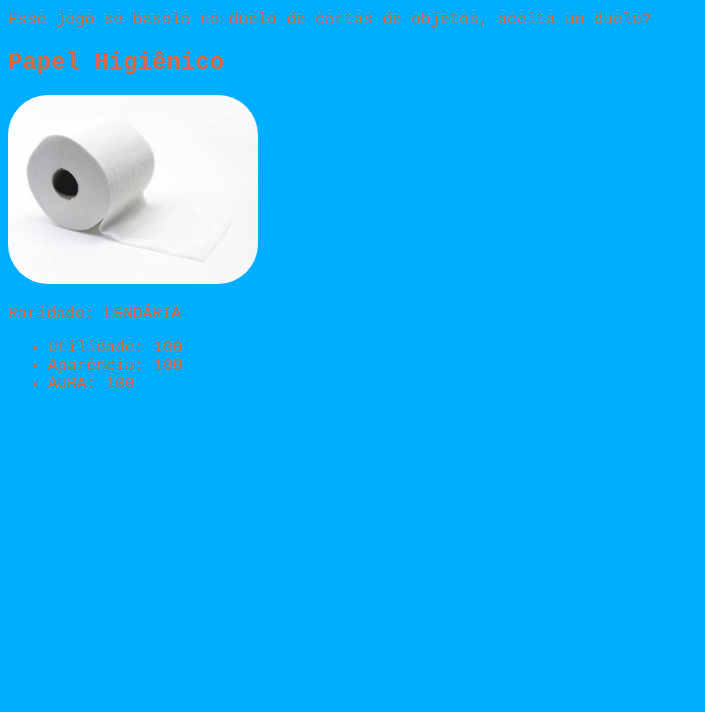
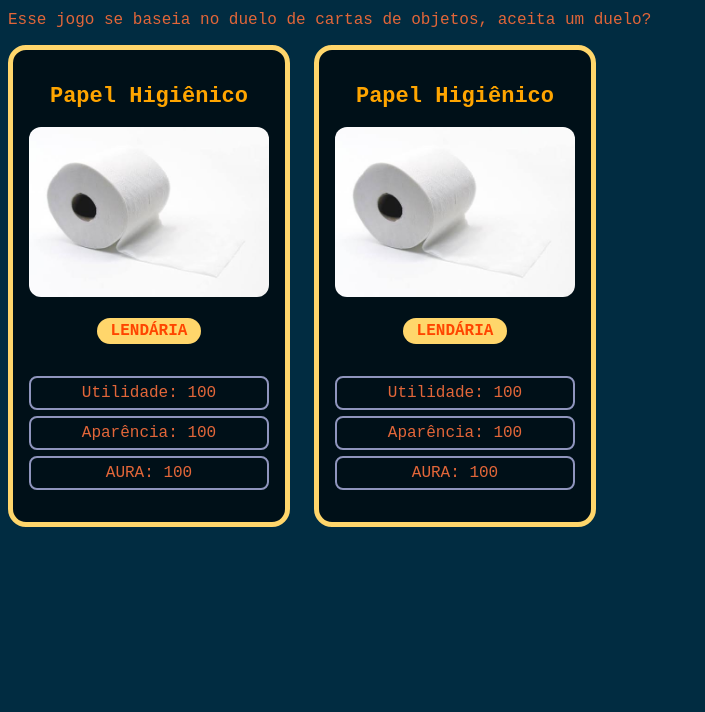
Before and after one commit to PedroMM22/Trunfo, a plain HTML site: page index.html in a window 1280 px wide. Shown: the part 88-800 px from the top of the page, without its empty margins (0-705 px from the left). Drawn offline with Linux system fonts and the light colour scheme.

Commit message:
Fizemos mudanças no estilo das cartas

```diff
--- a/index.html
+++ b/index.html
@@ -14,20 +14,39 @@
         </P>
 
     <!-- Cartas -->
-
+     <div class="colecao">
+        <div class="carta lendaria">
             <h2> Papel Higiênico </h2>
             <img
                 src="images/PapelHigienico.jpg"
                 alt="Imagem retirada de: https://pt.wikipedia.org/wiki/Papel_higi%C3%AAnico"
                 width="250">
 
-        <p> Raridade: LENDÁRIA </p>
+            <p class="raridade">LENDÁRIA</p>
 
-        <ul>
+            <ul class="atributos">
                 <li>Utilidade: 100</li>
                 <li>Aparência: 100</li>
                 <li>AURA: 100</li>
             </ul>
+        </div>
+
+        <div class="carta lendaria">
+            <h2> Papel Higiênico </h2>
+            <img
+                src="images/PapelHigienico.jpg"
+                alt="Imagem retirada de: https://pt.wikipedia.org/wiki/Papel_higi%C3%AAnico"
+                width="250">
+
+            <p class="raridade">LENDÁRIA </p>
+
+            <ul class="atributos">
+                <li>Utilidade: 100</li>
+                <li>Aparência: 100</li>
+                <li>AURA: 100</li>
+            </ul>
+            </div>
+        </div>
     </body>
 
 </html>
--- a/style.css
+++ b/style.css
@@ -1,7 +1,7 @@
 body {
 
     font-family: 'Courier New', Courier, monospace;
-    background-color: rgb(0, 174, 255);
+    background-color: rgb(1, 44, 65);
     color: rgb(226, 102, 57);
 
 }
@@ -17,3 +17,83 @@ h1 {
 
 
 img { border-radius: 40px;}
+
+.carta {
+    width: 240px;
+    background-color: rgb(0, 16, 24);
+    border: 5px solid white;
+    border-radius: 18px;
+    padding: 16px;
+    text-align: center;
+
+
+
+}
+
+.carta img{
+    width: 100%;
+    height: 170px;
+    border-radius: 12px;
+
+
+
+
+}
+
+
+
+.carta h2 {
+    color: orange;
+    font-size: 22px;
+
+
+}
+
+.raridade {
+    display: inline-block;
+    background-color: orange;
+    color: orangered;
+    font-weight: bold;
+    padding: 4px 14px;
+    border-radius: 20px;
+
+
+
+
+}
+
+
+.atributos {
+    list-style: none;
+    padding: 0;
+
+
+
+}
+
+.atributos li {
+    border: 2px solid #8f95bd;
+    border-radius: 8px;
+    padding: 6px 10px;
+    margin-top: 6px;
+}
+
+
+/* ===== Raridades: a segunda classe muda a cor ===== */
+.rara { border-color: #4fa3ff; }
+.rara .raridade { background-color: #4fa3ff; }
+
+.lendaria { border-color: #ffd66b; }
+.lendaria .raridade { background-color: #ffd66b; }
+
+/* ===== Animação: a carta brilha com o mouse ===== */
+.carta:hover {
+    animation: brilhar 1s infinite;
+}
+
+.colecao {
+    display: flex;
+    flex-wrap: wrap;
+    gap: 24px;
+
+}
```
Lines whose indentation alone changed are shown as unchanged.
